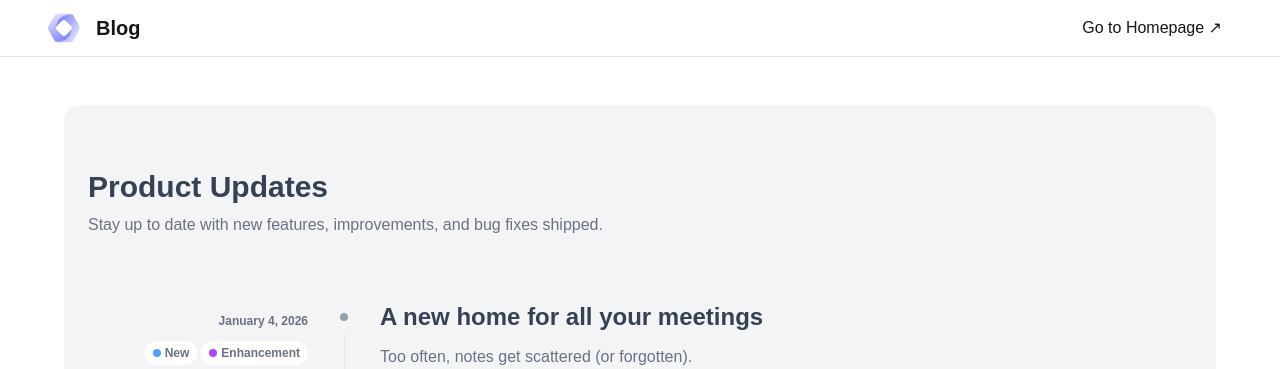
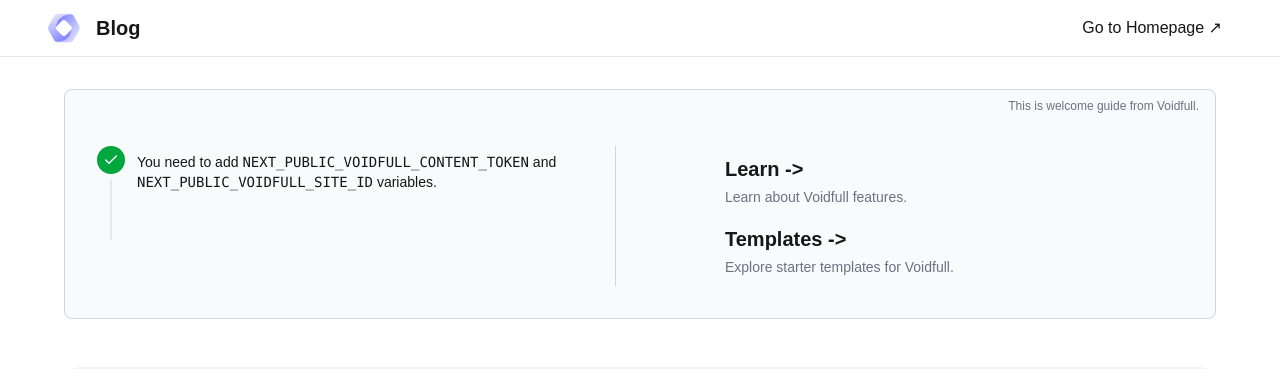
Before and after one commit to VoidfullSpace/nextjs-changelog, a Next.js app: page / in a window 1280 px wide. Shown: the top 369 px of the page. Built offline with nearby package versions, Linux system fonts and the light colour scheme; no server answers.

Commit message:
feat: add onboarding welcome guide card

```diff
--- /dev/null
+++ b/app/components/voidfull/Checklist.tsx
@@ -0,0 +1,66 @@
+"use client";
+
+import { AlertTriangle, Check } from "lucide-react";
+import { useMemo, useState } from "react";
+import { clsx } from "clsx";
+
+function Variables() {
+  const [vars, setVars] = useState({
+    siteId: !!process.env.NEXT_PUBLIC_VOIDFULL_SITE_ID,
+    token: !!process.env.NEXT_PUBLIC_VOIDFULL_CONTENT_TOKEN,
+  });
+
+  const missingVars = useMemo(() => {
+    return Object.values(vars).filter((value) => !value).length;
+  }, [vars]);
+
+  return (
+    <li className="text-pretty">
+      <div className="relative pb-8">
+        <span
+          aria-hidden="true"
+          className="absolute left-3.5 top-4 -ml-px h-full w-0.5 bg-gray-200"
+        />
+        <div className="relative flex space-x-3">
+          <div>
+            <span
+              className={clsx(
+                missingVars > 0 ? "bg-amber-400" : "bg-green-600",
+                "flex h-7 w-7 items-center justify-center rounded-full ring-6 ring-gray-50",
+              )}
+            >
+              {missingVars > 0 ? (
+                <AlertTriangle
+                  aria-hidden={true}
+                  className="h-4 w-4 text-white"
+                />
+              ) : (
+                <Check aria-hidden={true} className="h-4 w-4 text-white" />
+              )}
+            </span>
+          </div>
+
+          <div
+            className={clsx(
+              "flex min-w-0 flex-1 justify-between space-x-4 pt-1.5",
+            )}
+          >
+            <p>
+              You need to add <code>NEXT_PUBLIC_VOIDFULL_CONTENT_TOKEN</code>
+              {" and "}
+              <code>NEXT_PUBLIC_VOIDFULL_SITE_ID</code> variables.
+            </p>
+          </div>
+        </div>
+      </div>
+    </li>
+  );
+}
+
+export function Checklist() {
+  return (
+    <ul className={clsx("text-sm")}>
+      <Variables />
+    </ul>
+  );
+}
--- /dev/null
+++ b/app/components/voidfull/ReferenceLinks.tsx
@@ -0,0 +1,49 @@
+import { clsx } from "clsx";
+
+interface ItemProps {
+  title: string;
+  description?: string;
+  href: string;
+}
+
+function Item(props: ItemProps) {
+  return (
+    <a
+      href={props.href}
+      className={clsx(
+        "group rounded-lg border border-transparent px-3 py-2 transition-colors",
+        "hover:border-gray-300 hover:bg-gray-100 hover:dark:border-neutral-700 hover:dark:bg-neutral-800/30",
+      )}
+      target="_blank"
+      rel="noopener noreferrer"
+    >
+      <h2 className="text-xl font-semibold">
+        {props.title}{" "}
+        <span className="inline-block transition-transform group-hover:translate-x-1 motion-reduce:transform-none">
+          -&gt;
+        </span>
+      </h2>
+      {props.description ? (
+        <p className="mt-1 text-sm text-gray-500">{props.description}</p>
+      ) : null}
+    </a>
+  );
+}
+
+export function ReferenceLinks() {
+  return (
+    <div className={clsx("grid pl-12")}>
+      <Item
+        href="https://voidfull.com"
+        title="Learn"
+        description="Learn about Voidfull features."
+      />
+
+      <Item
+        href="https://github.com/voidfull-templates"
+        title="Templates"
+        description="Explore starter templates for Voidfull."
+      />
+    </div>
+  );
+}
--- /dev/null
+++ b/app/components/voidfull/Root.tsx
@@ -0,0 +1,25 @@
+import { clsx } from "clsx";
+
+import { Checklist } from "./Checklist";
+import { ReferenceLinks } from "./ReferenceLinks";
+
+export function Root() {
+  return (
+    <div className={clsx("border border-gray-300 rounded-lg my-8 max-w-6xl mx-auto", "bg-gray-50")}>
+      <div className={clsx("px-4 pt-2", "text-xs text-gray-500 text-right")}>
+        This is welcome guide from Voidfull.
+      </div>
+
+      <div
+        className={clsx(
+          "grid md:grid-cols-2 md:gap-x-12",
+          "divide-x divide-gray-300",
+          "p-8",
+        )}
+      >
+        <Checklist />
+        <ReferenceLinks />
+      </div>
+    </div>
+  );
+}
--- a/app/page.tsx
+++ b/app/page.tsx
@@ -1,5 +1,6 @@
 import { PostItem } from "./components/PostItem";
 import { Header } from "./components/Header";
+import { Root } from "./components/voidfull/Root";
 
 const updates = [
   {
@@ -54,6 +55,7 @@
   return (
     <>
     <Header />
+    <Root />
 
     <main className="mt-12 max-w-6xl mx-auto px-6 py-16 bg-gray-100 rounded-2xl">
       <h2 className="text-3xl font-semibold mb-2 text-gray-700">
--- a/package.json
+++ b/package.json
@@ -9,6 +9,7 @@
   },
   "dependencies": {
     "clsx": "^2.1.1",
+    "lucide-react": "^0.564.0",
     "next": "16.1.6",
     "react": "19.2.3",
     "react-dom": "19.2.3"
```
Also changed, not shown: 1 other file (tests, documents, lock files or other folders).
